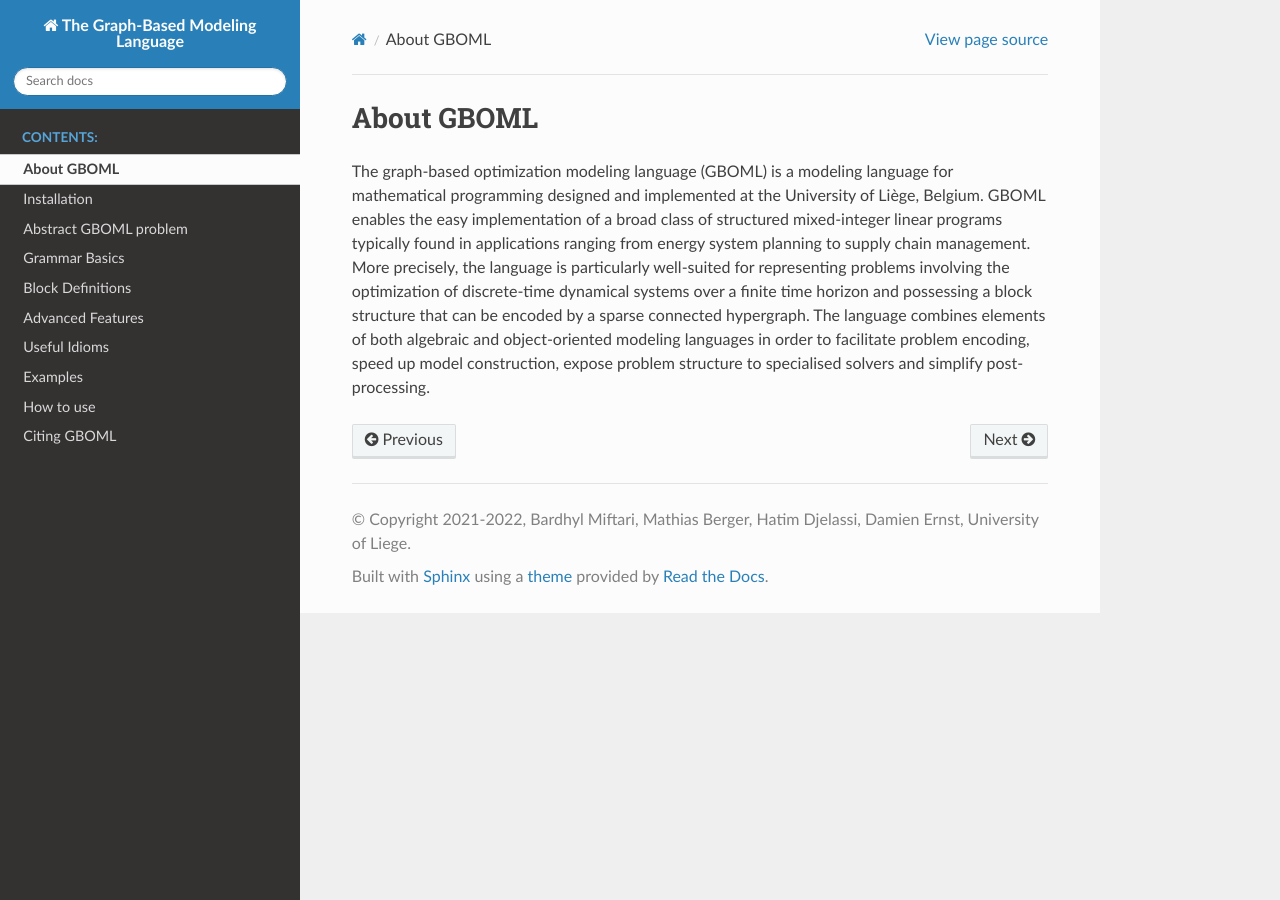
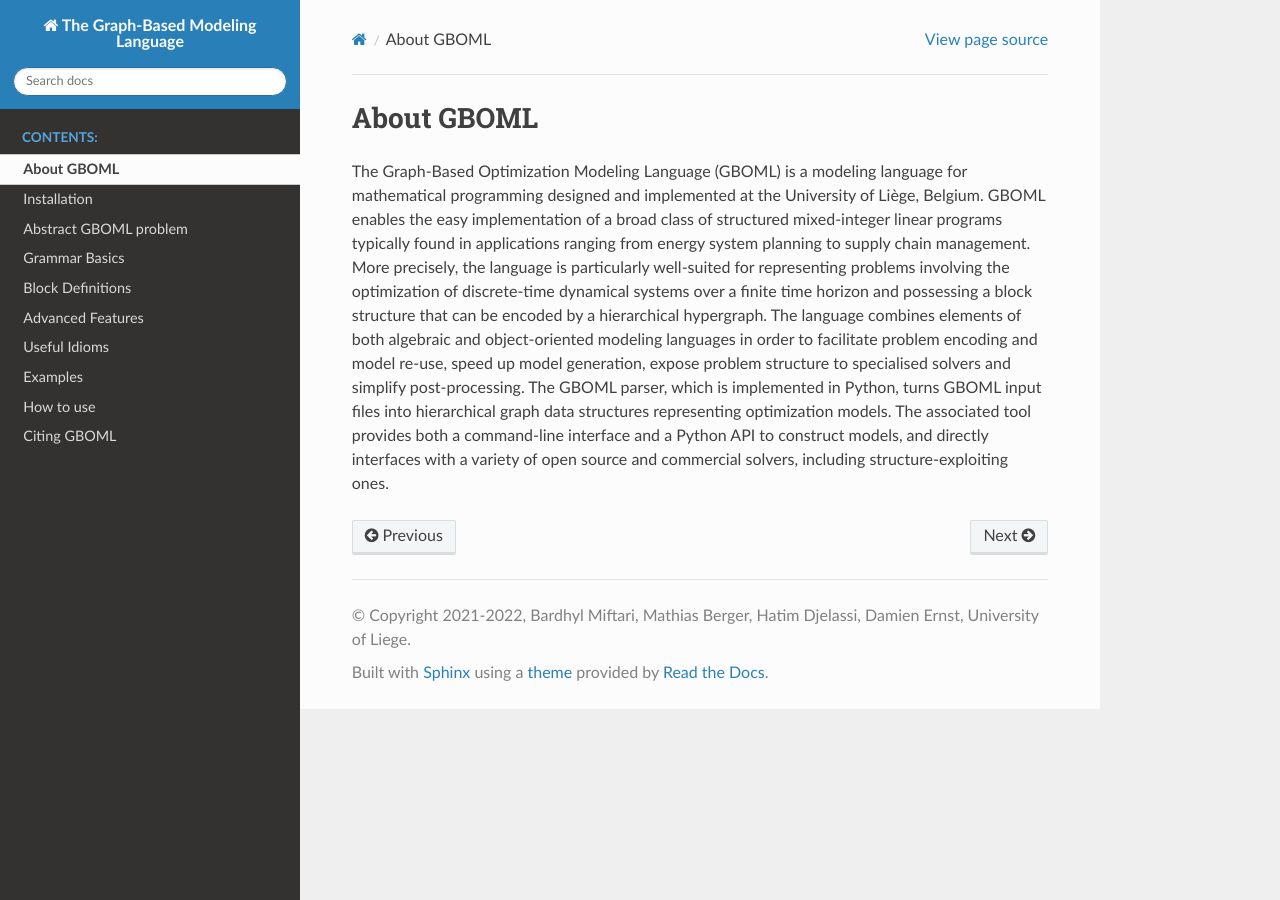
Before and after one commit to MathiasPBerger/gboml-docs-test, a Sphinx documentation site: the page built from docs/source/about_gboml.rst, in a window 1280 px wide. Built offline with Sphinx 7.4.7 and the Read the Docs theme 2.0.0, drawn with Linux system fonts in a browser that asks for light colours.

Commit message:
Updated about_GBOML file.

```diff
--- a/docs/source/about_gboml.rst
+++ b/docs/source/about_gboml.rst
@@ -1,4 +1,4 @@
 About GBOML
 -----------
 
-The graph-based optimization modeling language (GBOML) is a modeling language for mathematical programming designed and implemented at the University of Liège, Belgium. GBOML enables the easy implementation of a broad class of structured mixed-integer linear programs typically found in applications ranging from energy system planning to supply chain management. More precisely, the language is particularly well-suited for representing problems involving the optimization of discrete-time dynamical systems over a finite time horizon and possessing a block structure that can be encoded by a sparse connected hypergraph. The language combines elements of both algebraic and object-oriented modeling languages in order to facilitate problem encoding, speed up model construction, expose problem structure to specialised solvers and simplify post-processing.
+The Graph-Based Optimization Modeling Language (GBOML) is a modeling language for mathematical programming designed and implemented at the University of Liège, Belgium. GBOML enables the easy implementation of a broad class of structured mixed-integer linear programs typically found in applications ranging from energy system planning to supply chain management. More precisely, the language is particularly well-suited for representing problems involving the optimization of discrete-time dynamical systems over a finite time horizon and possessing a block structure that can be encoded by a hierarchical hypergraph. The language combines elements of both algebraic and object-oriented modeling languages in order to facilitate problem encoding and model re-use, speed up model generation, expose problem structure to specialised solvers and simplify post-processing. The GBOML parser, which is implemented in Python, turns GBOML input files into hierarchical graph data structures representing optimization models. The associated tool provides both a command-line interface and a Python API to construct models, and directly interfaces with a variety of open source and commercial solvers, including structure-exploiting ones.
```
